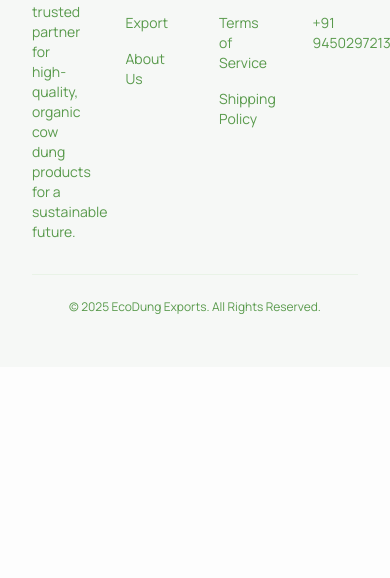
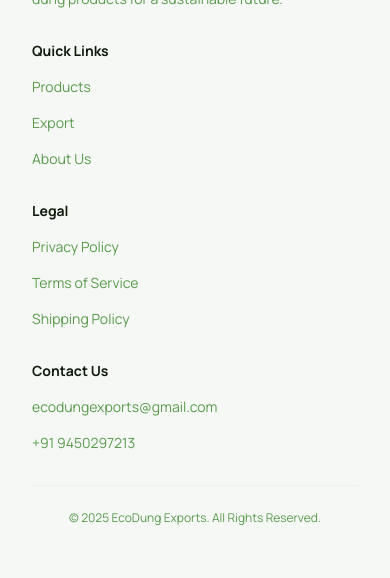
Before and after one commit to Kushpawan/ecoDungWeb, a website built with webpack: page Contact_us.html in a window 390 px wide. Shown: the part 2490-3068 px from the top of the page. Before the commit the page ends 2857 px from the top, so only its background shows below. Built offline with nearby package versions, Linux system fonts and the light colour scheme.

Commit message:
fixed responsive

```diff
--- a/Contact_us.html
+++ b/Contact_us.html
@@ -1,12 +1,9 @@
 <!DOCTYPE html>
 <html lang="en">
 <head>
-    <meta charset="UTF-8">
-    <title><!DOCTYPE html>
-        <html class="light" lang="en"><head>
-        <meta charset="utf-8"/>
-        <meta content="width=device-width, initial-scale=1.0" name="viewport"/>
-        <title>Contact Us - EcoDung Exports</title>
+    <meta charset="utf-8"/>
+    <meta content="width=device-width, initial-scale=1.0" name="viewport"/>
+    <title>Contact us - EcoDung Exports</title>
     <script src="https://cdn.tailwindcss.com?plugins=forms,container-queries"></script>
     <link href="https://fonts.googleapis.com/css2?family=Manrope:wght@400;500;700;800&amp;display=swap"
           rel="stylesheet"/>
@@ -250,47 +247,51 @@
                 </main>
                 <!-- Footer -->
                 <footer class="mt-10 border-t border-solid border-[#e9f3e7] dark:border-primary/10 px-4 sm:px-10 py-8">
-                    <div class="grid grid-cols-4 gap-x-12 gap-y-8 items-start">
+
+                    <div class="grid grid-cols-1 sm:grid-cols-2 md:grid-cols-4 gap-x-12 gap-y-8 items-start">
+
                         <!-- Col 1 -->
-                        <div class="flex flex-col gap-4 max-w-[420px]">
+                        <div class="flex flex-col gap-4 w-full break-words">
                             <div class="flex items-center gap-3 text-[#101b0d] dark:text-background-light">
                                 <img src="ecodung_logo.png" alt="EcoDung Logo" class="h-8 w-8 object-contain">
-                                <h2 class="text-[#101b0d] dark:text-background-light text-lg font-bold leading-tight tracking-[-0.015em]">
+                                <h2 class="text-[#101b0d] dark:text-background-light text-lg font-bold leading-tight tracking-[-0.015em] whitespace-normal break-words">
                                     EcoDung Exports
                                 </h2>
                             </div>
-                            <p class="text-[#599a4c] dark:text-primary/70 text-sm">
+                            <p class="text-[#599a4c] dark:text-primary/70 text-sm whitespace-normal break-words">
                                 Your trusted partner for high-quality, organic cow dung products for a sustainable future.
                             </p>
                         </div>
 
                         <!-- Col 2 -->
-                        <div class="flex flex-col gap-4">
+                        <div class="flex flex-col gap-4 w-full break-words">
                             <h3 class="text-[#101b0d] dark:text-background-light font-bold text-sm">Quick Links</h3>
-                            <a class="text-[#599a4c] dark:text-primary/70 text-sm hover:text-primary dark:hover:text-primary" href="Products.html">Products</a>
-                            <a class="text-[#599a4c] dark:text-primary/70 text-sm hover:text-primary dark:hover:text-primary" href="export.html">Export</a>
-                            <a class="text-[#599a4c] dark:text-primary/70 text-sm hover:text-primary dark:hover:text-primary" href="about_us.html">About Us</a>
+                            <a class="text-[#599a4c] dark:text-primary/70 text-sm" href="Products.html">Products</a>
+                            <a class="text-[#599a4c] dark:text-primary/70 text-sm" href="export.html">Export</a>
+                            <a class="text-[#599a4c] dark:text-primary/70 text-sm" href="about_us.html">About Us</a>
                         </div>
 
                         <!-- Col 3 -->
-                        <div class="flex flex-col gap-4">
+                        <div class="flex flex-col gap-4 w-full break-words">
                             <h3 class="text-[#101b0d] dark:text-background-light font-bold text-sm">Legal</h3>
-                            <a class="text-[#599a4c] dark:text-primary/70 text-sm hover:text-primary" href="privacy_policy.html">Privacy Policy</a>
-                            <a class="text-[#599a4c] dark:text-primary/70 text-sm hover:text-primary" href="terms_of_service.html">Terms of Service</a>
-                            <a class="text-[#599a4c] dark:text-primary/70 text-sm hover:text-primary" href="shipping_policy.html">Shipping Policy</a>
+                            <a class="text-[#599a4c] dark:text-primary/70 text-sm" href="privacy_policy.html">Privacy Policy</a>
+                            <a class="text-[#599a4c] dark:text-primary/70 text-sm" href="terms_of_service.html">Terms of Service</a>
+                            <a class="text-[#599a4c] dark:text-primary/70 text-sm" href="shipping_policy.html">Shipping Policy</a>
                         </div>
 
                         <!-- Col 4 -->
-                        <div class="flex flex-col gap-4">
+                        <div class="flex flex-col gap-4 w-full break-words">
                             <h3 class="text-[#101b0d] dark:text-background-light font-bold text-sm">Contact Us</h3>
                             <p class="text-[#599a4c] dark:text-primary/70 text-sm">ecodungexports@gmail.com</p>
                             <p class="text-[#599a4c] dark:text-primary/70 text-sm">+91 9450297213</p>
                         </div>
+
                     </div>
 
                     <div class="mt-8 pt-6 border-t border-solid border-[#e9f3e7] dark:border-primary/10 text-center">
                         <p class="text-[#599a4c] dark:text-primary/70 text-xs">© 2025 EcoDung Exports. All Rights Reserved.</p>
                     </div>
+
                 </footer>
 
             </div>
```
Also changed, not shown: Products.html (+17 -13 lines), about_us.html (+17 -13 lines), export.html (+24 -15 lines), index.html (+18 -13 lines), privacy_policy.html (+17 -13 lines), shipping_policy.html (+19 -23 lines), terms_of_service.html (+17 -13 lines).
